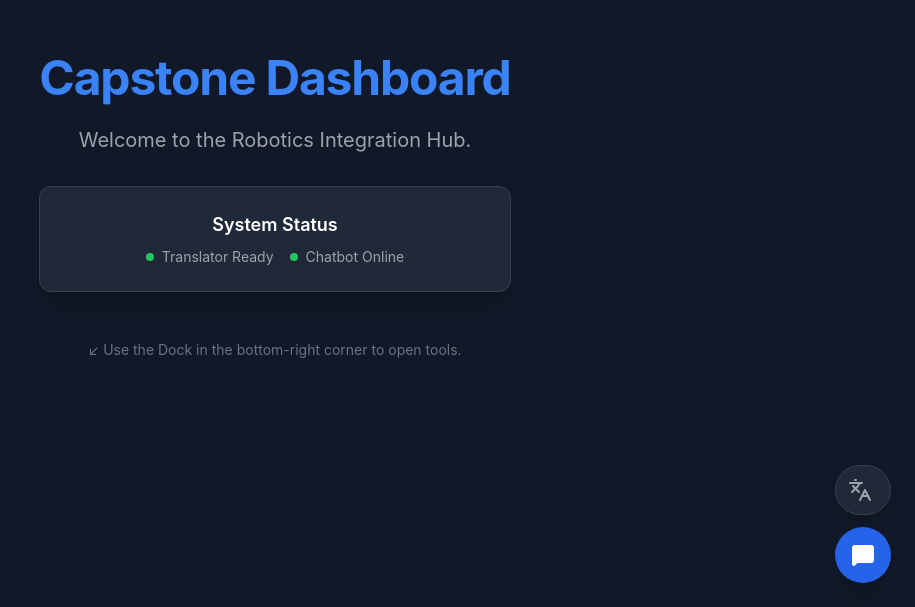
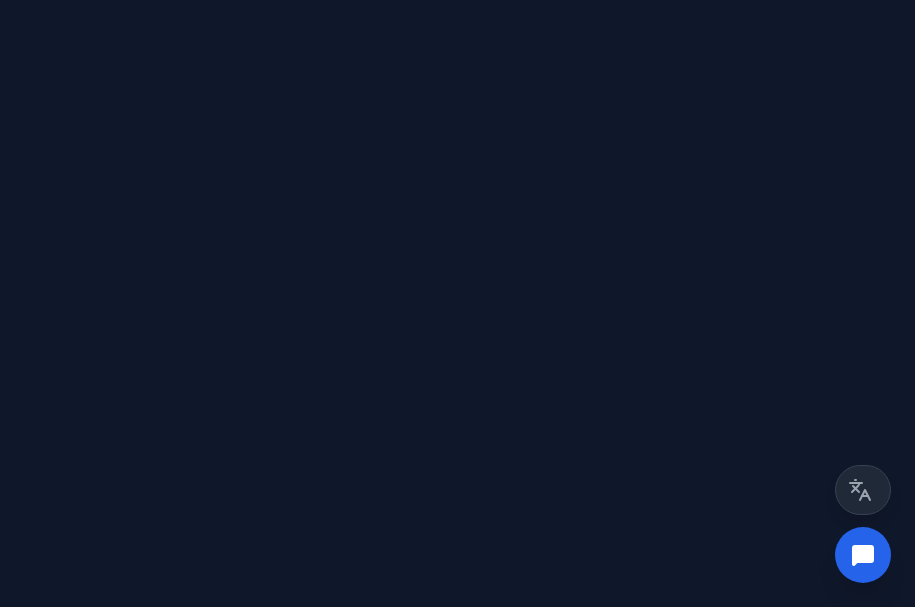
Before and after one commit to abasitbaloch/Next-Gen-Humanoid-Robotics-Book-, a React (Vite) app in the folder frontend/: page / in a window 1280 px wide. Shown: the part 193-800 px from the top of the page, without its empty margins (365-1280 px from the left). Built offline with nearby package versions, Linux system fonts and the light colour scheme.

Commit message:
Move components folder

```diff
--- a/frontend/src/App.jsx
+++ b/frontend/src/App.jsx
@@ -13,7 +13,7 @@ export default function App() {
   const [input, setInput] = useState('');
   const messagesEndRef = useRef(null);
 
-  // --- MEMORY & SPEECH LOGIC (Kept same) ---
+  // --- MEMORY & SPEECH LOGIC ---
   const [messages, setMessages] = useState(() => {
     const saved = localStorage.getItem('robotics_chat_history');
     return saved ? JSON.parse(saved) : [{ role: 'ai', text: "Hello! I am your Humanoid Robotics expert.", sources: [] }];
@@ -50,21 +50,16 @@ export default function App() {
     }
   };
 
-  // --- 4. SMARTER TOGGLE LOGIC (FIXED) ---
+  // --- TOGGLE LOGIC ---
   const toggleWidget = (widgetName) => {
     const isClosing = activeWidget === widgetName;
     const isOpening = activeWidget === null;
 
     if (isClosing) {
-      // If clicking the same button, close everything
       setActiveWidget(null);
       window.parent.postMessage('toggle-widget', '*');
     } else {
-      // If clicking a new button, switch to it
       setActiveWidget(widgetName);
-
-      // Only send the "Open" signal if the window was previously fully closed.
-      // If we are just switching from Chat <-> Translator, we do NOT send the signal.
       if (isOpening) {
         window.parent.postMessage('toggle-widget', '*');
       }
@@ -93,37 +88,10 @@ export default function App() {
 
   return (
     <>
-      {/* -------------------------------------------
-          1. MAIN PAGE BACKGROUND
-          This is the content BEHIND the widgets.
-         ------------------------------------------- */}
-      <div className="min-h-screen bg-gray-900 text-white flex flex-col items-center justify-center p-4">
-        <div className="text-center max-w-2xl">
-          <h1 className="text-5xl font-bold mb-6 text-blue-500 tracking-tight">
-            Capstone Dashboard
-          </h1>
-          <p className="text-xl text-gray-400 mb-8">
-            Welcome to the Robotics Integration Hub.
-          </p>
+      {/* 1. CLEAN BACKGROUND (No Text) */}
+      <div className="min-h-screen bg-transparent"></div>
 
-          <div className="p-6 bg-gray-800 rounded-xl border border-gray-700 shadow-xl">
-             <h2 className="text-lg font-semibold text-white mb-2">System Status</h2>
-             <div className="flex items-center justify-center gap-4 text-sm text-gray-400">
-                <span className="flex items-center gap-2"><span className="w-2 h-2 bg-green-500 rounded-full"></span> Translator Ready</span>
-                <span className="flex items-center gap-2"><span className="w-2 h-2 bg-green-500 rounded-full"></span> Chatbot Online</span>
-             </div>
-          </div>
-
-          <p className="mt-12 text-gray-500 text-sm">
-            ↙ Use the Dock in the bottom-right corner to open tools.
-          </p>
-        </div>
-      </div>
-
-      {/* -------------------------------------------
-          2. WIDGET WINDOWS (The Popups)
-          Positioned Fixed, Above the buttons
-         ------------------------------------------- */}
+      {/* 2. WIDGET WINDOWS (Popups) */}
       <div className="fixed bottom-24 right-6 z-40 flex flex-col items-end gap-4 pointer-events-none">
 
         {/* A. TRANSLATOR WINDOW */}
@@ -191,12 +159,8 @@ export default function App() {
         </div>
       </div>
 
-      {/* -------------------------------------------
-          3. THE DOCK (Buttons Only)
-          Strictly fixed to bottom-right
-         ------------------------------------------- */}
+      {/* 3. THE DOCK (Buttons Only) */}
       <div className="fixed bottom-6 right-6 z-50 flex flex-col gap-3">
-
         {/* Translator Toggle */}
         <button
           onClick={() => toggleWidget('translator')}
@@ -221,7 +185,6 @@ export default function App() {
           {activeWidget === 'chat' ? <X size={24} /> : <MessageSquare size={24} className="fill-current" />}
         </button>
       </div>
-
     </>
   );
 }
```
